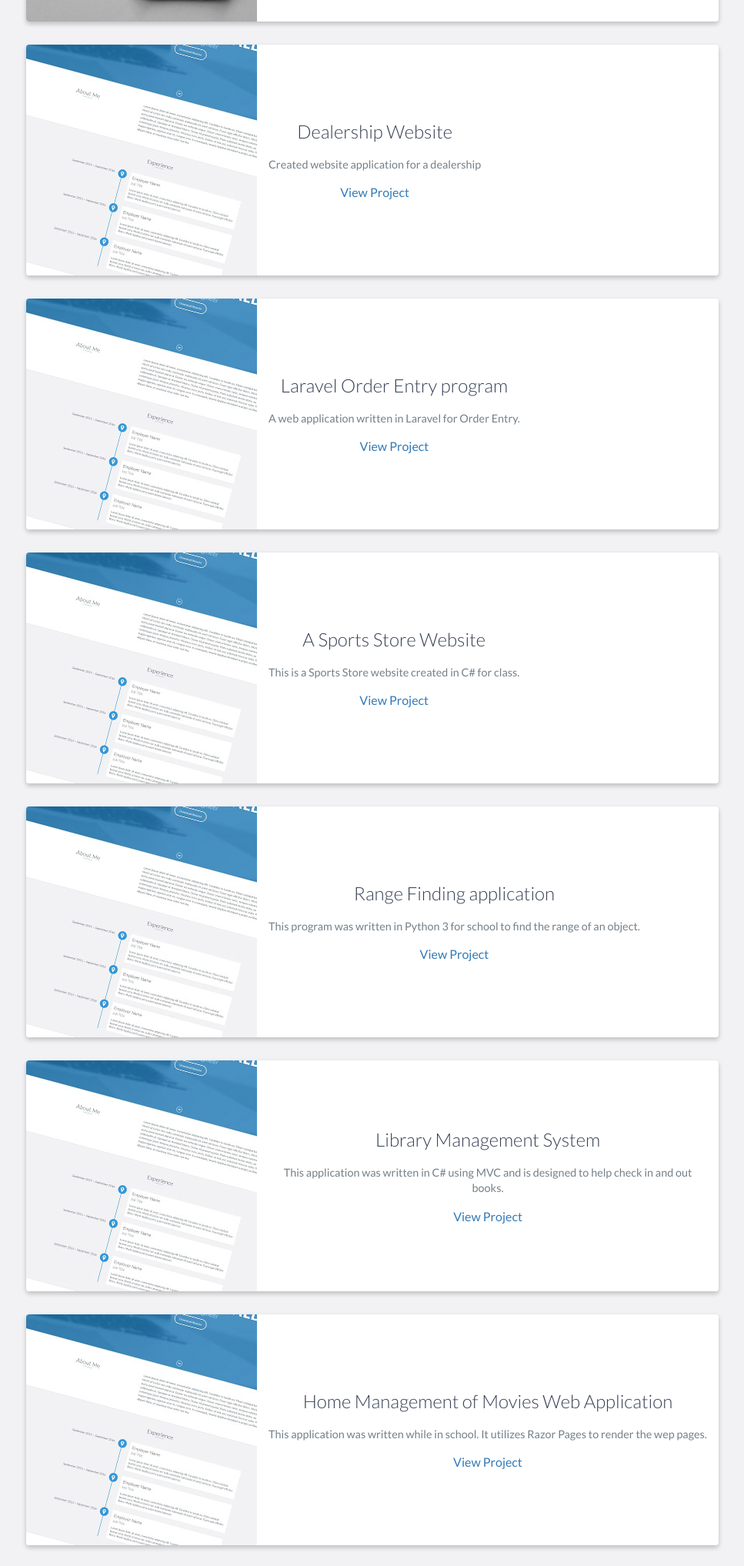
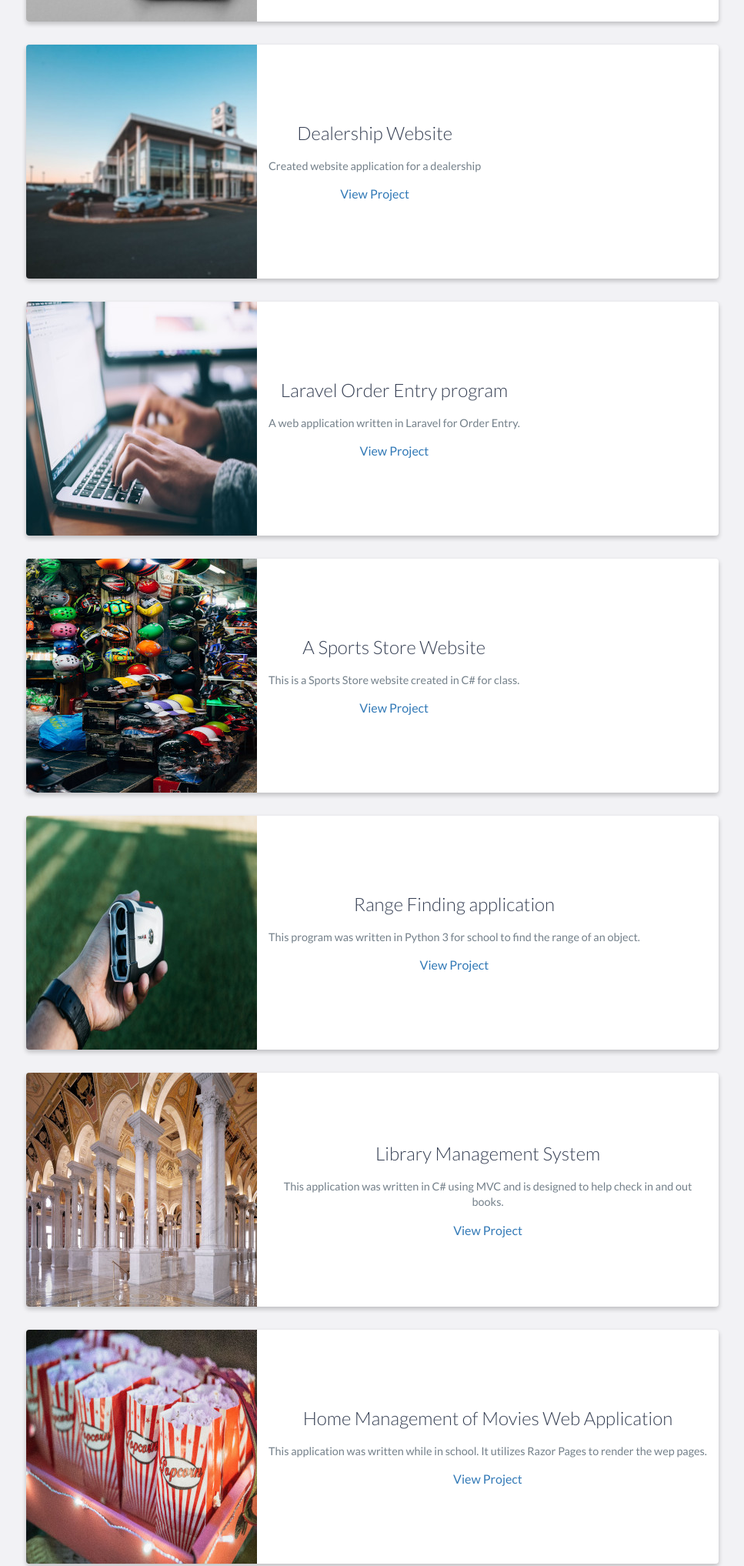
Before and after one commit to timnunn/timnunn.github.io, a website: page index.html in a window 1280 px wide. Shown: the part 2815-4850 px from the top of the page at 77% size, without its empty margins (156-1123 px from the left). Drawn offline with nearby package versions, Linux system fonts and the light colour scheme.

Commit message:
Add files via upload

```diff
--- a/index.html
+++ b/index.html
@@ -154,7 +154,7 @@
 
                 <div class="project shadow-large">
                     <div class="project-image">
-                        <img src="images/project.jpg" />
+                        <img src="images/erik-mclean-bCJqNVaKL7k-unsplash1.jpg" />
                     </div>
                     <!-- End .project-image -->
                     <div class="project-info">
@@ -171,7 +171,7 @@
 
                 <div class="project shadow-large">
                     <div class="project-image">
-                        <img src="images/project.jpg" />
+                        <img src="images/glenn-carstens-peters-npxXWgQ33ZQ-unsplash1.jpg" />
                     </div>
                     <!-- End .project-image -->
                     <div class="project-info">
@@ -188,7 +188,7 @@
 
                 <div class="project shadow-large">
                     <div class="project-image">
-                        <img src="images/project.jpg" />
+                        <img src="images/markus-winkler-uKk8usAecEk-unsplash.jpg" />
                     </div>
                     <!-- End .project-image -->
                     <div class="project-info">
@@ -204,7 +204,7 @@
 
                 <div class="project shadow-large">
                     <div class="project-image">
-                        <img src="images/project.jpg" />
+                        <img src="images/brandon-williams-FBeoFqo0N8s-unsplash.jpg" />
                     </div>
                     <!-- End .project-image -->
                     <div class="project-info">
@@ -220,7 +220,7 @@
 
                 <div class="project shadow-large">
                     <div class="project-image">
-                        <img src="images/project.jpg" />
+                        <img src="images/library-of-congress-xPes12KkVUg-unsplash.jpg" />
                     </div>
                     <!-- End .project-image -->
                     <div class="project-info">
@@ -236,7 +236,7 @@
 
                 <div class="project shadow-large">
                     <div class="project-image">
-                        <img src="images/project.jpg" />
+                        <img src="images/corina-rainer-9FDI-_E29fk-unsplash.jpg" />
                     </div>
                     <!-- End .project-image -->
                     <div class="project-info">
@@ -252,7 +252,7 @@
 
                 <div class="project shadow-large">
                     <div class="project-image">
-                        <img src="images/project.jpg" />
+                        <img src="images/luke-chesser-JKUTrJ4vK00-unsplash.jpg" />
                     </div>
                     <!-- End .project-image -->
                     <div class="project-info">
@@ -272,7 +272,7 @@
 
     <div class="project shadow-large">
         <div class="project-image">
-            <img src="images/project.jpg" />
+            <img src="images/sigmund-65u8D-iNh0M-unsplash.jpg" />
         </div>
         <!-- End .project-image -->
         <div class="project-info">
@@ -291,7 +291,7 @@
 <!-- End #projects -->
                 <div class="project shadow-large">
                     <div class="project-image">
-                        <img src="images/project.jpg" />
+                        <img src="images/sebastian-svenson-d2w-_1LJioQ-unsplash.jpg" />
                     </div>
                     <!-- End .project-image -->
                     <div class="project-info">
```
